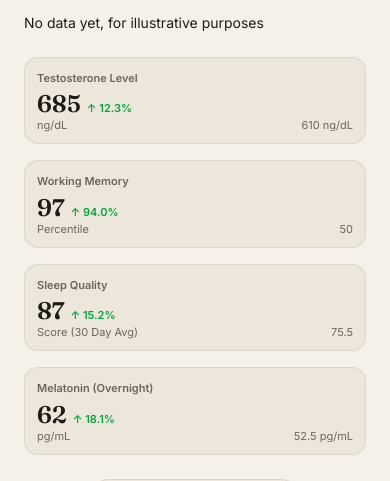
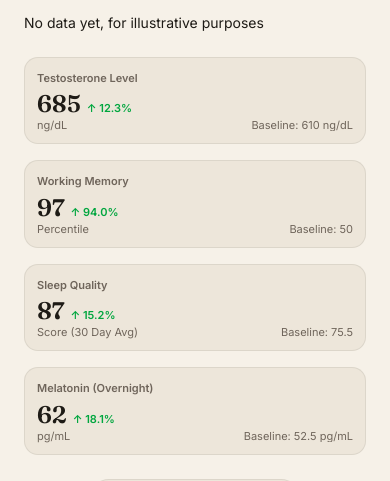
Before and after one commit to dvdaines/year-unplugged-dashboard, a Next.js app: page / in a window 390 px wide. Shown: the part 1170-1651 px from the top of the page. Built offline with nearby package versions, Linux system fonts and the light colour scheme.

Commit message:
fix baseline display

```diff
--- a/app/components/health-metric.tsx
+++ b/app/components/health-metric.tsx
@@ -54,7 +54,7 @@ export default function HealthMetric({
 
         {baseline !== undefined && (
           <p className="text-[11px] sm:text-xs text-muted-ink leading-none truncate">
-            <span className="hidden sm:inline">Baseline: </span>
+            <span className="inline">Baseline: </span>
             {baseline}
           </p>
         )}
```
